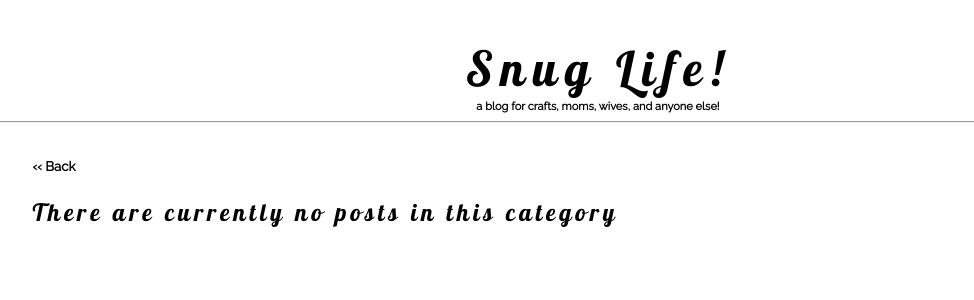
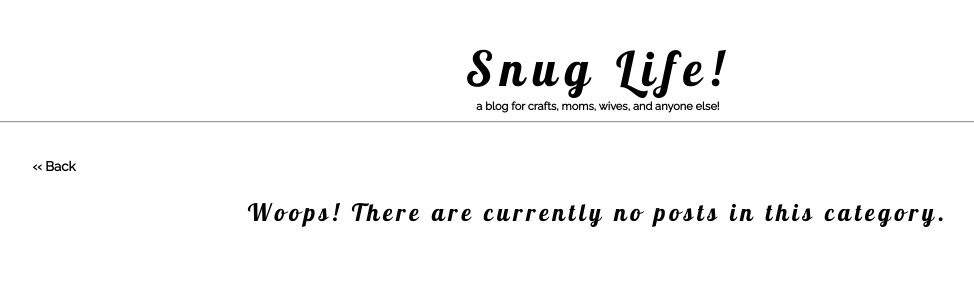
Before and after one commit to jwarren116/karlico, a Django app: page /posts/ in a window 1280 px wide. Shown: the part 96-396 px from the top of the page, without its empty margins (42-1016 px from the left). Run offline with Django 3.2, Linux system fonts and the light colour scheme; data that the repository does not hold is empty; some libraries are stand-ins or nearby versions.

Commit message:
Change message for empty categories

```diff
--- a/blog/templates/blog/posts.html
+++ b/blog/templates/blog/posts.html
@@ -12,7 +12,7 @@
     </div>
     {% empty %}
     <div class="container post">
-      <h2>There are currently no posts in this category</h2>
+      <center><h2>Woops! There are currently no posts in this category.</h2></center>
     </div>
     {% endfor %}
   </section>
```
